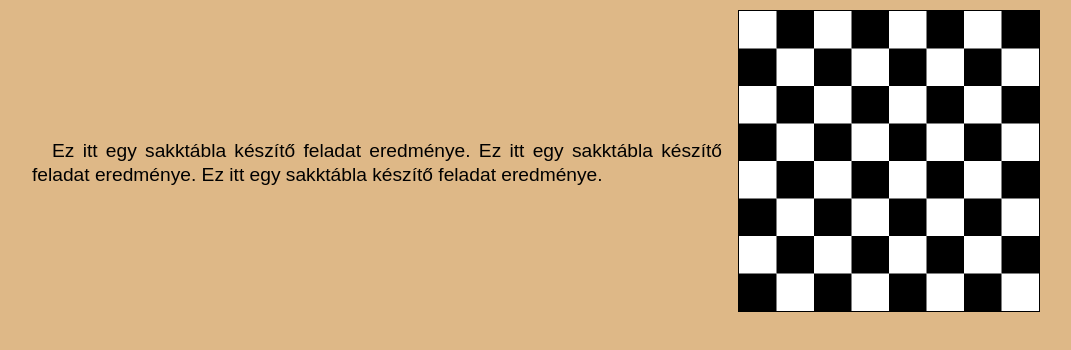
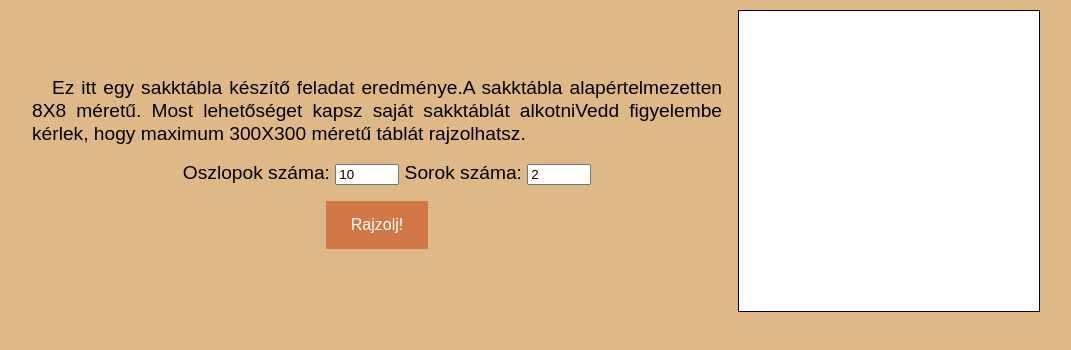
Before and after one commit to Gigantoherceg/ChessBoard, a plain HTML site: page index.html in a window 1280 px wide. Shown: the whole page, without its empty margins (112-1183 px from the left). Drawn offline with Linux system fonts and the light colour scheme.

Commit message:
Sor- és oszlopszám állítható

```diff
--- a/index.html
+++ b/index.html
@@ -10,7 +10,12 @@
 <body>
   <div Class="container">
     <div class="divWorlds">
-      <h3>Ez itt egy sakktábla készítő feladat eredménye. Ez itt egy sakktábla készítő feladat eredménye. Ez itt egy sakktábla készítő feladat eredménye.</h3>
+      <h3>Ez itt egy sakktábla készítő feladat eredménye.A sakktábla alapértelmezetten 8X8 méretű. Most lehetőséget kapsz saját sakktáblát alkotniVedd figyelembe kérlek, hogy maximum 300X300 méretű táblát rajzolhatsz.</h3>
+      <h3 id="Datas">
+      Oszlopok száma: <input id='oszlop' type="number" name="oszlop" min="2" max="300" value='10'>
+      Sorok száma: <input id='sor' type="number" name="sor" min="2" max="300" value='2'>
+        </h3>
+      <div><button class="button" onclick="document.getElementById('Chess').innerHTML=drawCheckeredPattern(oszlop.value,sor.value);">Rajzolj!</button></div>
     </div>
     <div class="divChess">
       <canvas id="Chess" height="300" width="300" style="border: 1px solid black">
@@ -24,7 +29,9 @@ var context = canvas.getContext('2d');
 var cW = canvas.width;
 var cH = canvas.height;
 
-function drawCheckeredPattern(row,col) {
+function drawCheckeredPattern(col,row) {
+
+context.clearRect(0,0,300,300);
 
   var rowH = cH / row ;    /* rowHeight - sormagasság */
   var colW  = cW / col ;   /* colWidth - oszlopszélesség */
@@ -33,13 +40,13 @@ function drawCheckeredPattern(row,col) {
 
   for ( rowCount = 0; rowCount<cH; rowCount += rowH) {
     if (sorSzam % 2 == 1) {   // Ez a vizsgálat azért kell, hogy a sorok
-      colCountStart = 1;      // minden második sorban ugyanazzal a színnel kezdődjenek,
+      colCountStart = 0;      // minden második sorban ugyanazzal a színnel kezdődjenek,
     } else {                  // vagyis a kiiratást el kell tolni egy
-      colCountStart = 0;      // sakkmezővel minden egyes sor kiiratása után oda-vissza.
+      colCountStart = 1;      // sakkmezővel minden egyes sor kiiratása után oda-vissza.
     }
 
     // Itt rajzolok megy egy sor mezőt
-    for ( colCount = colCountStart; colCount<col; colCount += 2) {
+    for ( colCount = colCountStart; colCount<oszlop.value; colCount += 2) {
       context.fillRect(colW*colCount,rowCount,colW,rowH);
     }
     sorSzam++;
@@ -48,7 +55,6 @@ function drawCheckeredPattern(row,col) {
 
 }
 
-drawCheckeredPattern(8,8);
 </script>
 </body>
 </html>
--- a/style.css
+++ b/style.css
@@ -74,6 +74,25 @@ h3 {
     background-color: white;
 }
 
+.button {
+    background-color: rgba(210, 120, 70, 1);
+    border: none;
+    color: white;
+    padding: 15px 25px;
+    text-align: center;
+    font-size: 16px;
+    cursor: pointer;
+}
+
+.button:hover {
+    background-color: rgba(160, 100, 60, 1);
+}
+
+#Datas {
+    margin: 1rem auto;
+    text-align: center;
+}
+
 @media (min-width: 430px) {
     body {
       justify-content: center;
```
